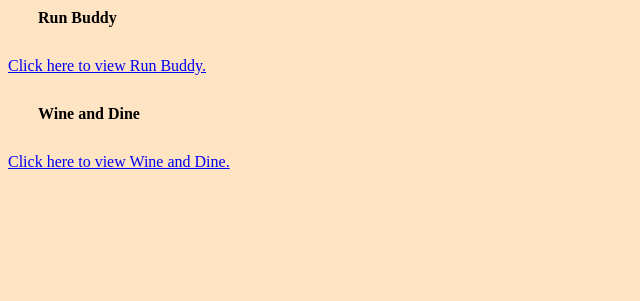
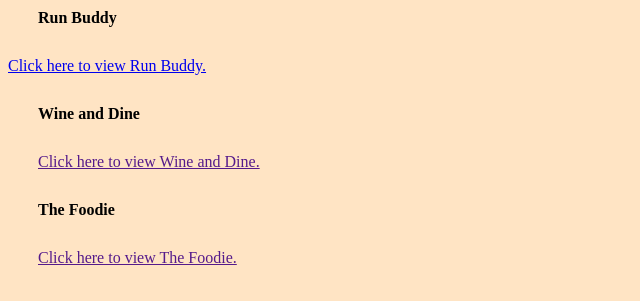
Before and after one commit to hgrace99/portfolio, a plain HTML site: page index.html in a window 1280 px wide. Shown: the part 363-664 px from the top of the page, without its empty margins (0-640 px from the left). Drawn offline with Linux system fonts and the light colour scheme.

Commit message:
adding link to the foodie

```diff
--- a/index.html
+++ b/index.html
@@ -38,7 +38,16 @@
             <div>
                 <h4 class="project-title">Wine and Dine</h4>
                 <!--link to project-->
-                <a href="https://triciaax.github.io/Wine-and-Dine/" target="_blank">Click here to view Wine and Dine.</a>
+                <p class="project-link">
+                <a href class="https://triciaax.github.io/Wine-and-Dine/" target="_blank">Click here to view Wine and Dine.</a>
+                </p>
+            </div>
+            <div>
+                <h4 class="project-title">The Foodie</h4>
+                <!--link to project-->
+                <p class="project-link">
+                <a href class="https://github.com/Anushar20201/the-foodie" target="_blank">Click here to view The Foodie.</a>
+                </p>
             </div>
         </section>
     </body>
```
